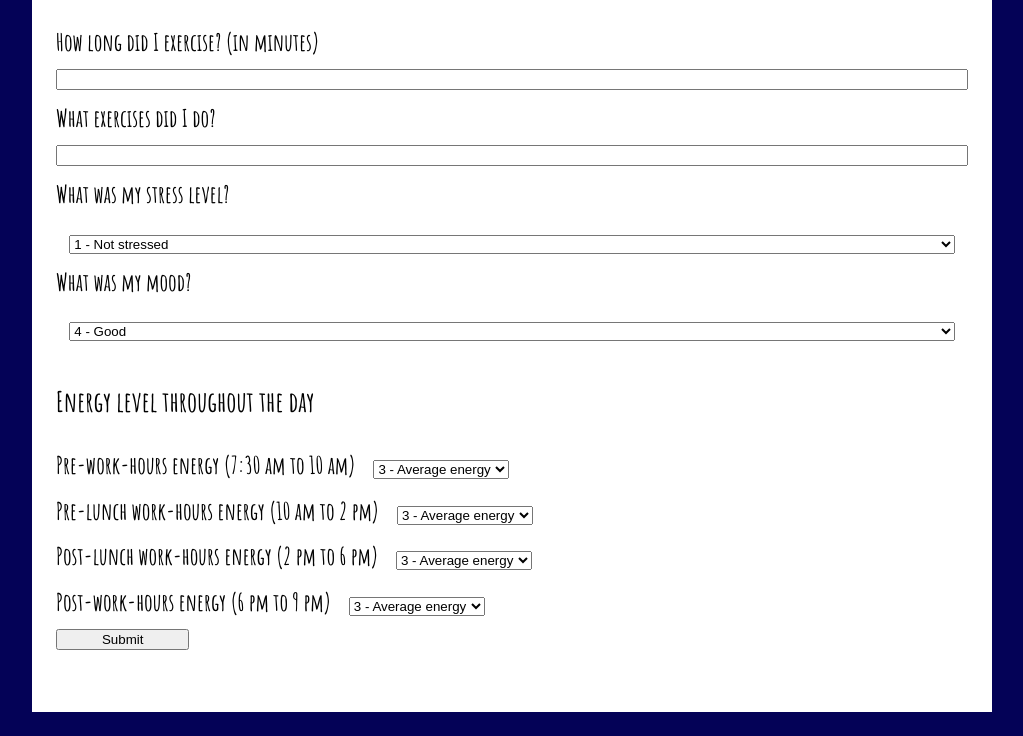
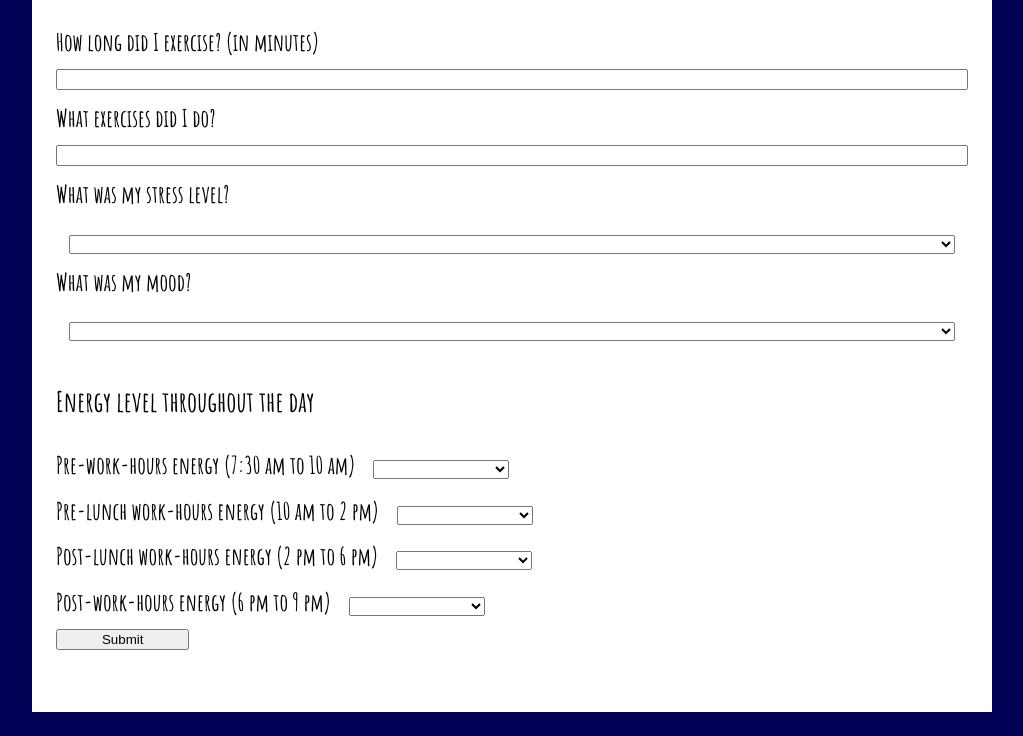
Before and after one commit to swarnatonse/flask-test, a Flask app: page /sleep/data in a window 1280 px wide. Shown: the part 1640-2376 px from the top of the page, without its empty margins (128-1151 px from the left). Run offline with Flask 2, Linux system fonts and the light colour scheme; the visitor is signed in with stand-in values (Sample User, id 1).

Commit message:
remove default values for dropdowns

```diff
--- a/templates/sleep/data.html
+++ b/templates/sleep/data.html
@@ -66,6 +66,7 @@
 
     <label for="stress">What was my stress level?</label>
     <select name="stress" id="stress">
+      <option></option>
       <option value="1">1 - Not stressed</option>
       <option value="2">2 - A little stressed</option>
       <option value="3">3 - Somewhat stressed</option>
@@ -75,10 +76,11 @@
 
     <label for="mood">What was my mood?</label>
     <select name="mood" id="mood">
+      <option></option>
       <option value="1">1 - Sad</option>
       <option value="2">2 - Meh</option>
       <option value="3">3 - Just okay</option>
-      <option value="4" selected="selected">4 - Good</option>
+      <option value="4">4 - Good</option>
       <option value="5">5 - Great</option>
     </select>
 
@@ -88,9 +90,10 @@
       <div>
       <label for="energy1">Pre-work-hours energy (7:30 am to 10 am)</label>
       <select name="energy1" id="energy1">
+        <option></option>
         <option value="1">1 - Horrible energy</option>
         <option value="2">2 - Bad energy</option>
-        <option value="3" selected="selected">3 - Average energy</option>
+        <option value="3">3 - Average energy</option>
         <option value="4">4 - Good energy</option>
         <option value="5">5 - Great energy</option>
       </select>
@@ -98,9 +101,10 @@
       <div>
       <label for="energy2">Pre-lunch work-hours energy (10 am to 2 pm)</label>
       <select name="energy2" id="energy2">
+        <option></option>
         <option value="1">1 - Horrible energy</option>
         <option value="2">2 - Bad energy</option>
-        <option value="3" selected="selected">3 - Average energy</option>
+        <option value="3">3 - Average energy</option>
         <option value="4">4 - Good energy</option>
         <option value="5">5 - Great energy</option>
       </select>
@@ -108,9 +112,10 @@
       <div>
       <label for="energy3">Post-lunch work-hours energy (2 pm to 6 pm)</label>
       <select name="energy3" id="energy3">
+        <option></option>
         <option value="1">1 - Horrible energy</option>
         <option value="2">2 - Bad energy</option>
-        <option value="3" selected="selected">3 - Average energy</option>
+        <option value="3">3 - Average energy</option>
         <option value="4">4 - Good energy</option>
         <option value="5">5 - Great energy</option>
       </select>
@@ -118,9 +123,10 @@
       <div>
       <label for="energy4">Post-work-hours energy (6 pm to 9 pm)</label>
       <select name="energy4" id="energy4">
+        <option></option>
         <option value="1">1 - Horrible energy</option>
         <option value="2">2 - Bad energy</option>
-        <option value="3" selected="selected">3 - Average energy</option>
+        <option value="3">3 - Average energy</option>
         <option value="4">4 - Good energy</option>
         <option value="5">5 - Great energy</option>
       </select>
```
